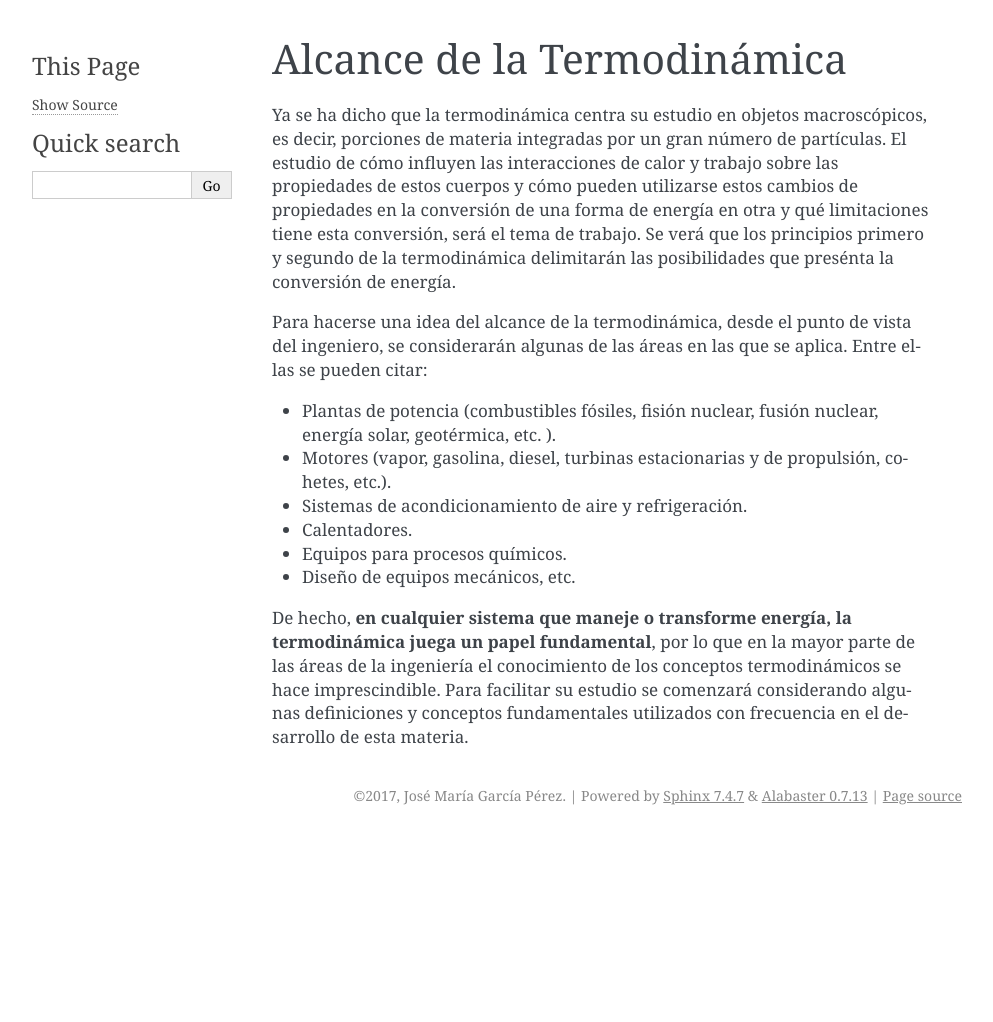
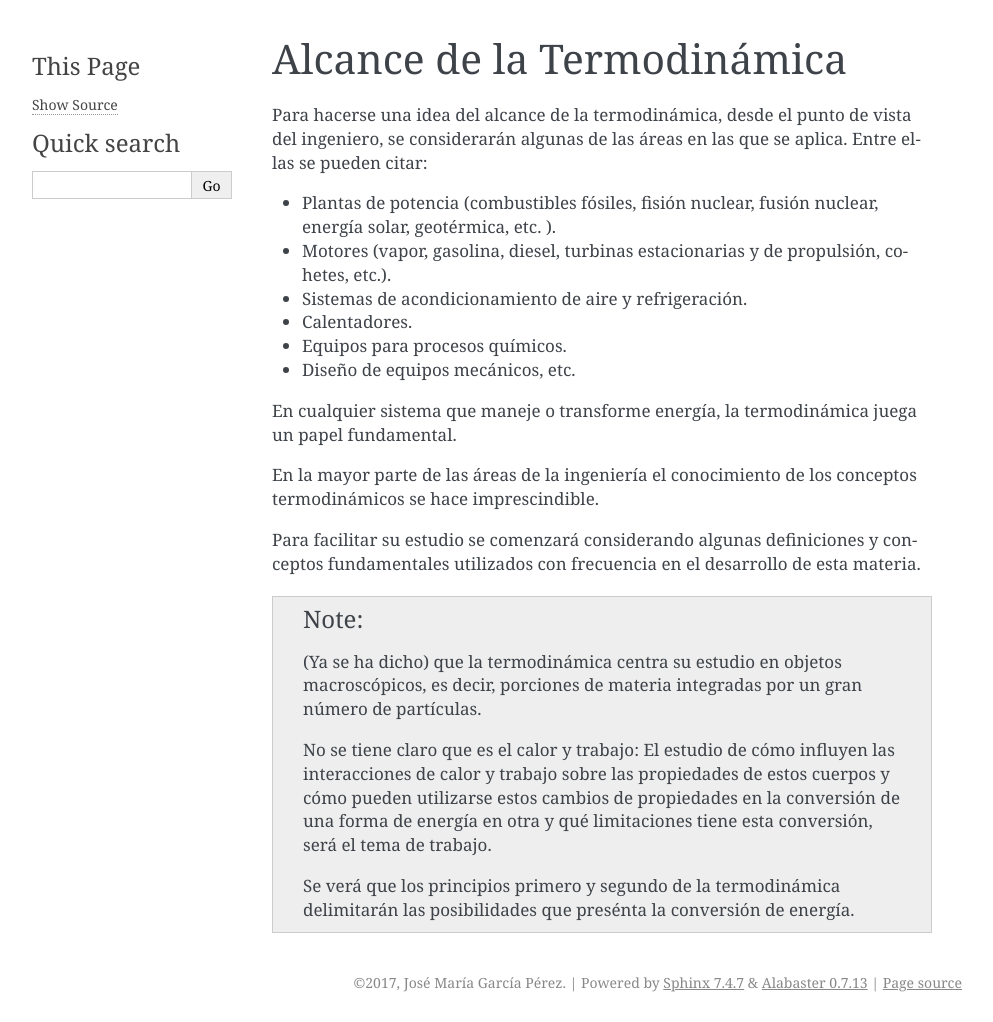
Before and after one commit to mantielero/termodinamica, a Sphinx documentation site: the page built from source/alcance_termodinamica.rst, in a window 1280 px wide. Shown: the whole page, without its empty margins (148-1141 px from the left). Built offline with Sphinx 7.4.7, drawn with Linux system fonts in a browser that asks for light colours; pages that are not in the unit, such as notebooks, are missing from menus; before the commit the page ends 900 px from its top, so only the background shows below that; some of the changed lines change nothing that is shown.

Commit message:
Update alcance_termodinamica.rst

```diff
--- a/source/alcance_termodinamica.rst
+++ b/source/alcance_termodinamica.rst
@@ -1,7 +1,5 @@
 Alcance de la Termodinámica
 ===========================
-
-Ya se ha dicho que la termodinámica centra su estudio en objetos macroscópicos, es decir, porciones de materia integradas por un gran número de partículas. El estudio de cómo influyen las interacciones de calor y trabajo sobre las propiedades de estos cuerpos y cómo pueden utilizarse estos cambios de propiedades en la conversión de una forma de energía en otra y qué limitaciones tiene esta conversión, será el tema de trabajo. Se verá que los principios primero y segundo de la termodinámica delimitarán las posibilidades que presénta la conversión de energía.
 
 Para hacerse una idea del alcance de la termodinámica, desde el punto de vista del ingeniero, se considerarán algunas de las áreas en las que se aplica. Entre ellas se pueden citar:
 
@@ -12,4 +10,18 @@ Para hacerse una idea del alcance de la termodinámica, desde el punto de vista
 - Equipos para procesos químicos.
 - Diseño de equipos mecánicos, etc.
 
-De hecho, **en cualquier sistema que maneje o transforme energía, la termodinámica juega un papel fundamental**, por lo que en la mayor parte de las áreas de la ingeniería el conocimiento de los conceptos termodinámicos se hace imprescindible. Para facilitar su estudio se comenzará considerando algunas definiciones y conceptos fundamentales utilizados con frecuencia en el desarrollo de esta materia.
+En cualquier sistema que maneje o transforme energía, la termodinámica juega un papel fundamental.
+
+En la mayor parte de las áreas de la ingeniería el conocimiento de los conceptos termodinámicos se hace imprescindible.
+
+Para facilitar su estudio se comenzará considerando algunas definiciones y conceptos fundamentales utilizados con frecuencia en el desarrollo de esta materia.
+
+.. note::
+
+
+   (Ya se ha dicho) que la termodinámica centra su estudio en objetos macroscópicos, es decir, porciones de materia integradas por un gran número de partículas.
+
+   No se tiene claro que es el calor y trabajo:
+   El estudio de cómo influyen las interacciones de calor y trabajo sobre las propiedades de estos cuerpos y cómo pueden utilizarse estos cambios de propiedades en la conversión de una forma de energía en otra y qué limitaciones tiene esta conversión, será el tema de trabajo.
+
+   Se verá que los principios primero y segundo de la termodinámica delimitarán las posibilidades que presénta la conversión de energía.
```
